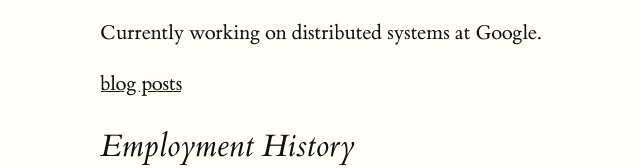
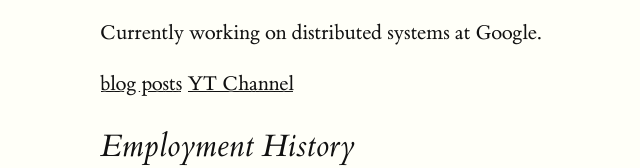
Before and after one commit to antholeole/blog, an Astro site: page / in a window 1280 px wide. Shown: the part 640-808 px from the top of the page, without its empty margins (60-700 px from the left). Built offline with nearby package versions, Linux system fonts and the light colour scheme; Astro itself is replaced by a stand-in of ours.

Commit message:
add yt link

```diff
--- a/src/pages/index.md
+++ b/src/pages/index.md
@@ -13,6 +13,7 @@ Technology Enthusiast enjoying the art of Software.
 Currently working on distributed systems at Google.
 
 [blog posts](blog_directory)
+[YT Channel](https://www.youtube.com/channel/UCvJ5P5wul44NbZeH_qJTdJw)
 
 ## Employment History
 ### Google. July 2023-Current
```
